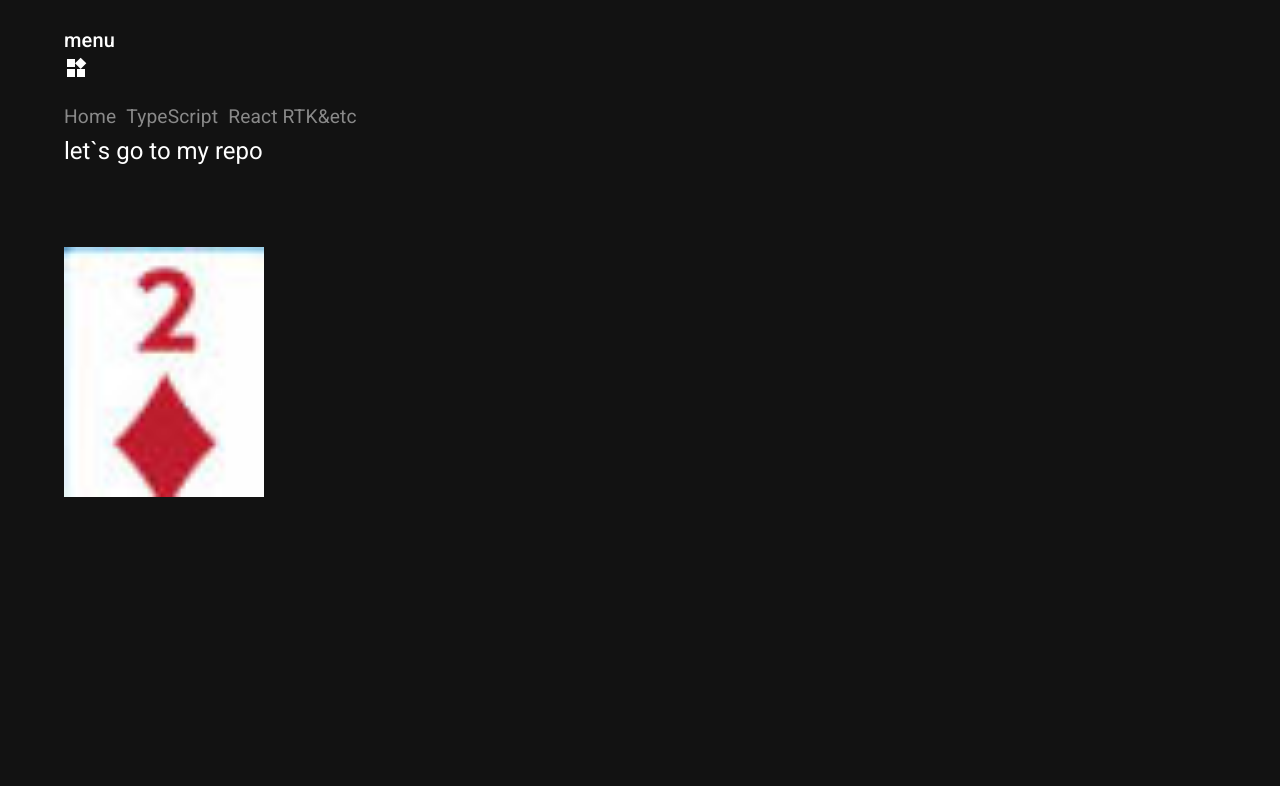
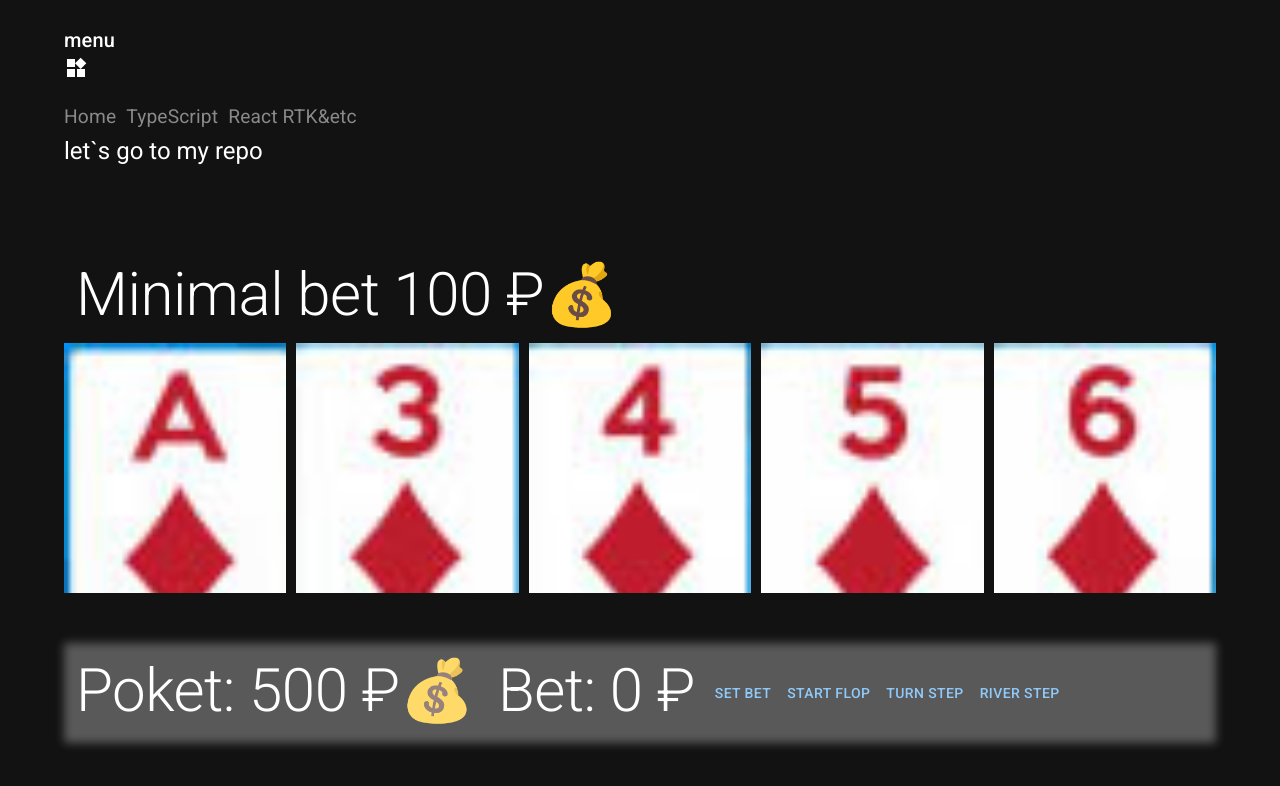
Before and after one commit to EcayJl/React-ts-mui-etc, a React (Create React App) app: page /poker in a window 1280 px wide. Shown: the top 786 px of the page. Built offline with nearby package versions, Linux system fonts and the light colour scheme.

Commit message:
add simple and testable implementation

```diff
--- /dev/null
+++ b/src/pages/React/Poker/CardMap.ts
@@ -0,0 +1,22 @@
+import stylesArray from "./CardStyles"
+
+const cardMap = new Map([
+    ['b1', stylesArray[0]],
+    ['b2', stylesArray[1]],
+    ['b3', stylesArray[2]],
+    ['b4', stylesArray[3]],
+    ['b5', stylesArray[4]],
+    ['b6', stylesArray[5]],
+    ['b7', stylesArray[6]],
+    ['b8', stylesArray[7]],
+    ['b9', stylesArray[8]],
+    ['b10', stylesArray[9]],
+    ['b11', stylesArray[10]],
+    ['b12', stylesArray[11]],
+    ['b13', stylesArray[12]],
+
+
+
+]);
+
+export default cardMap;
--- /dev/null
+++ b/src/pages/React/Poker/CardStyles.ts
@@ -0,0 +1,19 @@
+import styles from './Cell.module.css';
+
+const stylesArray: Array<string> = [
+    styles.b1,
+    styles.b3,
+    styles.b4,
+    styles.b5,
+    styles.b6,
+    styles.b7,
+    styles.b8,
+    styles.b9,
+    styles.b10,
+    styles.b11,
+    styles.b12,
+    styles.b13,
+
+];
+
+export default stylesArray;
--- a/src/pages/React/Poker/Cell.module.css
+++ b/src/pages/React/Poker/Cell.module.css
@@ -1,8 +1,75 @@
 .b1{
     background-image: url(../../../../static/cards/1b.jpg);
 }
+
 .b2{
     background-image: url(../../../../static/cards/2b.jpg);
+}
+
+.b3{
+    background-image: url(../../../../static/cards/3b.jpg);
+}
+
+.b4{
+    background-image: url(../../../../static/cards/4b.jpg);
+}
+
+.b5{
+    background-image: url(../../../../static/cards/5b.jpg);
+}
+
+.b6{
+    background-image: url(../../../../static/cards/6b.jpg);
+}
+
+.b7{
+    background-image: url(../../../../static/cards/7b.jpg);
+}
+
+.b8{
+    background-image: url(../../../../static/cards/8b.jpg);
+}
+
+.b9{
+    background-image: url(../../../../static/cards/9b.jpg);
+}
+
+.b10{
+    background-image: url(../../../../static/cards/10b.jpg);
+}
+
+
+.b11{
+    background-image: url(../../../../static/cards/11b.jpg);
+}
+
+.b12{
+    background-image: url(../../../../static/cards/12b.jpg);
+}
+
+
+.b13{
+    background-image: url(../../../../static/cards/13b.jpg);
+}
+.cellRow{
+    display: flex;
+    justify-content: center;
+    margin: 0 -5px;
+}
+.pokerUi{
+    margin-top: 50px;
+    width: 100%;
+    height: 100px;
+    position: relative;
+    display: flex;
+}
+.pokerUi::before{
+    content: "";
+    width: 100%;
+    height: 100%;
+    box-shadow: inset 0 0 0 200px rgba(255, 255, 255, 0.3);
+    filter: blur(5px);
+    position: absolute;
 }
 .ccard{
     width: 200px;
--- a/src/pages/React/Poker/Cell.tsx
+++ b/src/pages/React/Poker/Cell.tsx
@@ -1,21 +1,24 @@
-import React from "react";
-import styles from './Cell.module.css';
+import React, { useState } from "react";
+import cardMap from "./CardMap";
 
 //пошел на этот хак со стилями просто не найдя другого решения, ради скорости.
-const stylesArray: string[] = [
-    styles.b1,
-    styles.b2,
-]
 
 // инлайном стили задал, поскольку лучше выхода не нашел, перепробовал более техничные подходы но не подошли.
 const Cell: React.ElementType = (props: Record<string, string | number>) => {
-    return(
-        <>
-            <div className="cell">
-                <div className={stylesArray[1]} style={{width: "200px", height: "250px", backgroundSize: "cover"}}></div>
-            </div>
-        </>
-    )
+  return (
+    <>
+      <div
+        className={cardMap.get(props.cardName.toString())}
+        style={{
+          width: "200px",
+          height: "250px",
+          backgroundSize: "cover",
+          flex: "1 1 auto",
+          margin: "0 5px",
+        }}
+      ></div>
+    </>
+  );
 };
 
 export default Cell;
--- a/src/pages/React/Poker/PokerPage.tsx
+++ b/src/pages/React/Poker/PokerPage.tsx
@@ -1,12 +1,30 @@
-import React from "react";
+import { Typography } from "@mui/material";
+import React, { useState } from "react";
 import Cell from "./Cell"
+import Button from '@mui/material/Button';
+import styles from './Cell.module.css';
 
 
 const PokerPage: React.FC = () => {
+    const [bet, setBet] = useState(0)
+    const cardsPool = ['b1', 'b2', 'b3', 'b4', 'b5'];
+    const cellElements = cardsPool.map((cardName) => <Cell cardName={cardName} key={cardName}/>)
     return(
         <>
             <div className="poker-container">
-                <Cell imgSrc={'../../../../static/cards/b/1.jpg'}/>
+                <Typography variant="h2" sx ={{p: 1.5}}>Minimal bet 100 ₽💰</Typography>
+
+                <div className={styles.cellRow}>
+                    {cellElements}
+                </div>
+                <div className={styles.pokerUi}>
+                    <Typography variant="h2" sx ={{p: 1.5}}>Poket: 500 ₽💰</Typography>
+                    <Typography variant="h2" sx ={{p: 1.5}}>Bet: {bet} ₽</Typography>
+                    <Button variant="text">Set Bet</Button>
+                    <Button variant="text">Start Flop</Button>
+                    <Button variant="text">Turn step</Button>
+                    <Button variant="text">River step</Button>
+                </div>
             </div>
         </>
     )
```
